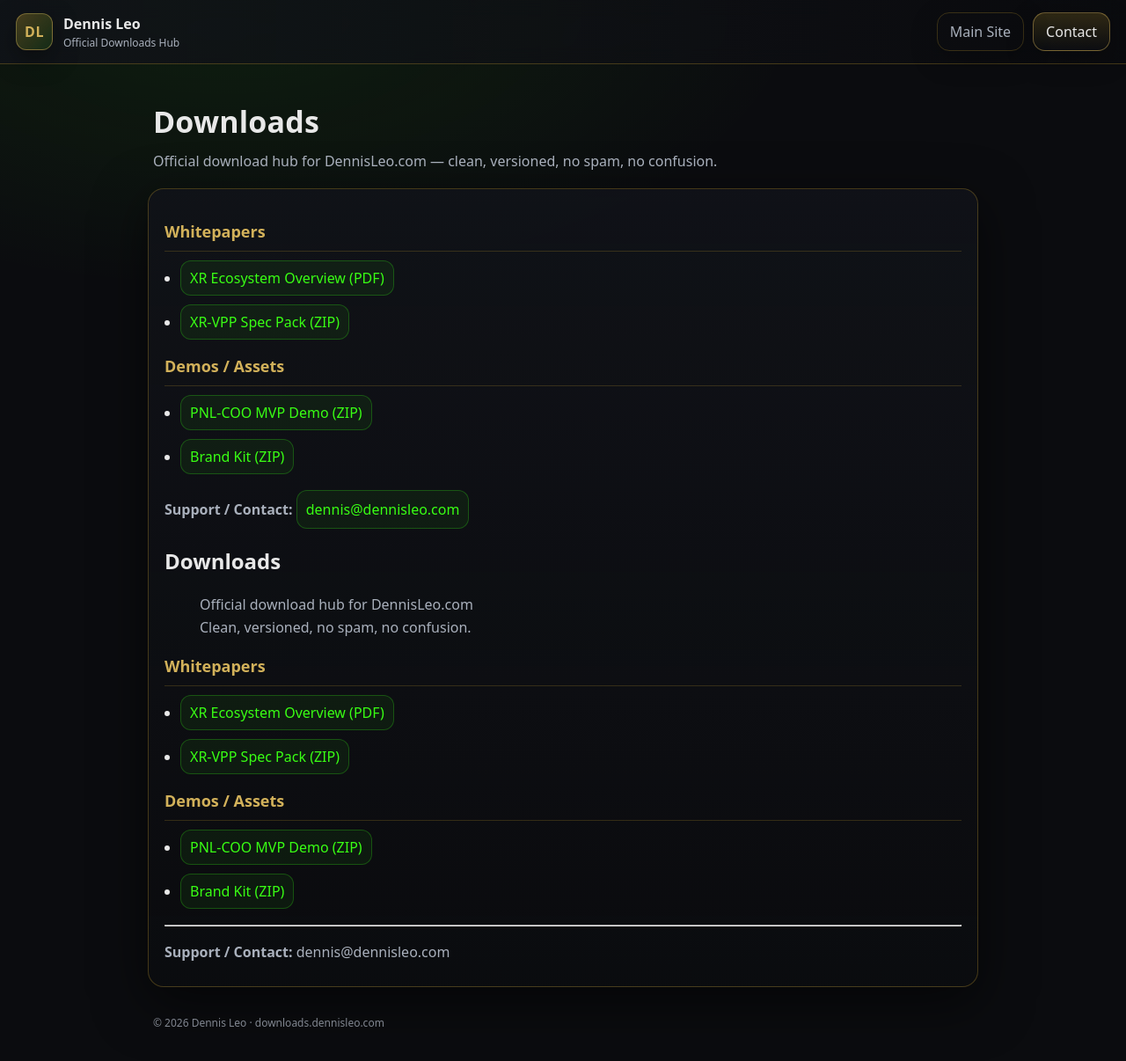
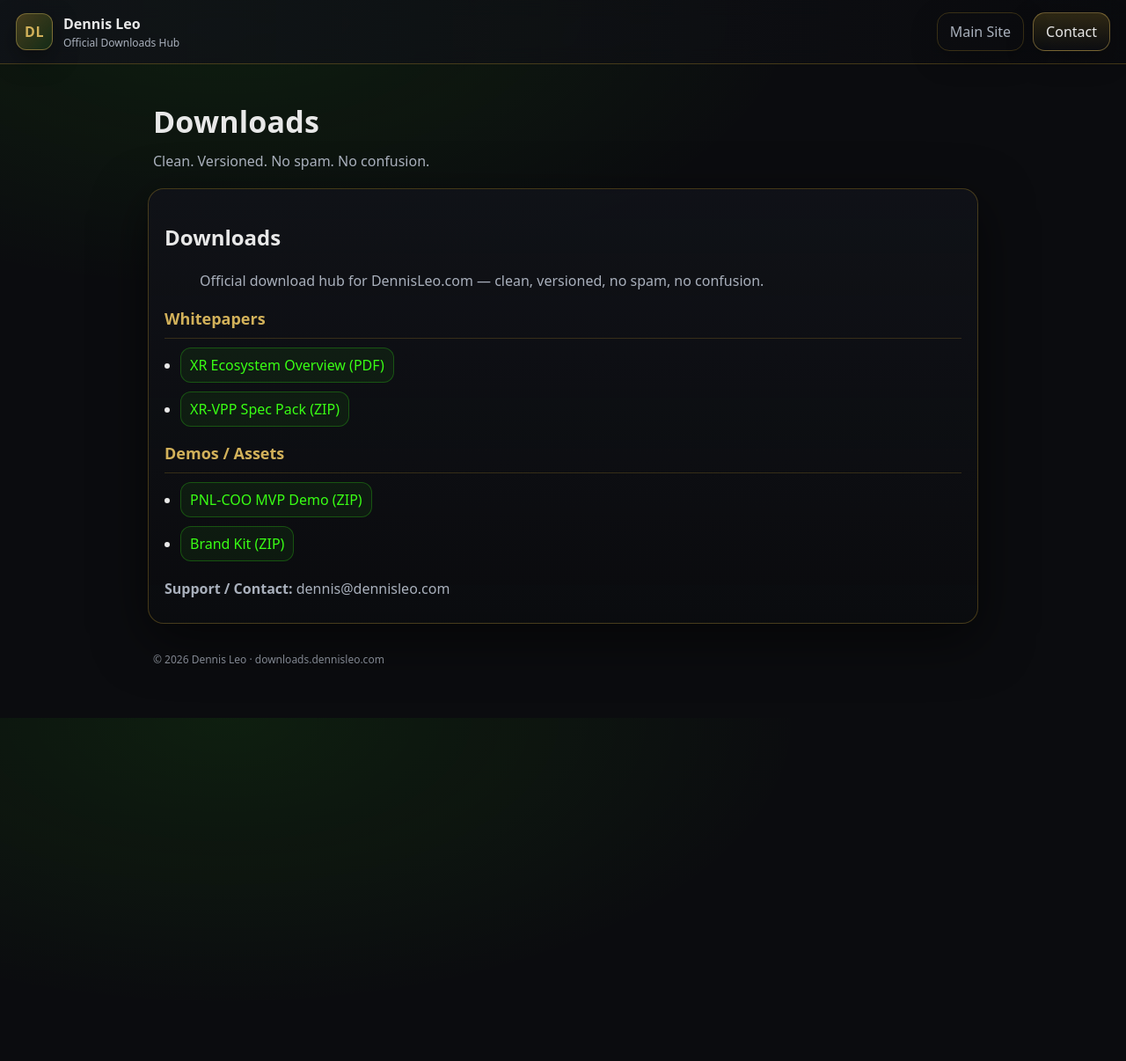
Before and after one commit to dennistyleo/dennis-downloads, a Jekyll site: the page built from index.md, in a window 1280 px wide and 1229 px high. Shown: the top 1206 px of the window at 88% size. Built offline with Jekyll 4.4.1, drawn with Linux system fonts in a browser that asks for light colours.

Commit message:
Revise Downloads page content and links
Updated download links and cleaned up content.

```diff
--- a/index.md
+++ b/index.md
@@ -1,35 +1,20 @@
 ---
 layout: default
 title: Downloads
-h1: Downloads
-lead: Official download hub for DennisLeo.com — clean, versioned, no spam, no confusion.
 ---
+
+# Downloads
+
+> Official download hub for DennisLeo.com — clean, versioned, no spam, no confusion.
 
 ## Whitepapers
 
-- [XR Ecosystem Overview (PDF)](PUT_YOUR_LINK_HERE)
-- [XR-VPP Spec Pack (ZIP)](PUT_YOUR_LINK_HERE)
+- [XR Ecosystem Overview (PDF)](#)
+- [XR-VPP Spec Pack (ZIP)](#)
 
 ## Demos / Assets
 
-- [PNL-COO MVP Demo (ZIP)](PUT_YOUR_LINK_HERE)
-- [Brand Kit (ZIP)](PUT_YOUR_LINK_HERE)
-
-**Support / Contact:** [dennis@dennisleo.com](mailto:dennis@dennisleo.com)
-
-# Downloads
-
-> Official download hub for DennisLeo.com
-> Clean, versioned, no spam, no confusion.
-
-## Whitepapers
-- [XR Ecosystem Overview (PDF)](files/xr-ecosystem-overview.pdf)
-- [XR-VPP Spec Pack (ZIP)](files/xr-vpp-spec-pack.zip)
-
-## Demos / Assets
-- [PNL-COO MVP Demo (ZIP)](files/pnl-coo-mvp-demo.zip)
-- [Brand Kit (ZIP)](files/brand-kit.zip)
-
----
+- [PNL-COO MVP Demo (ZIP)](#)
+- [Brand Kit (ZIP)](#)
 
 **Support / Contact:** dennis@dennisleo.com
```
